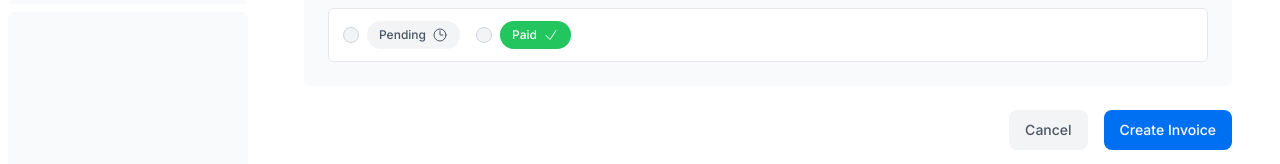
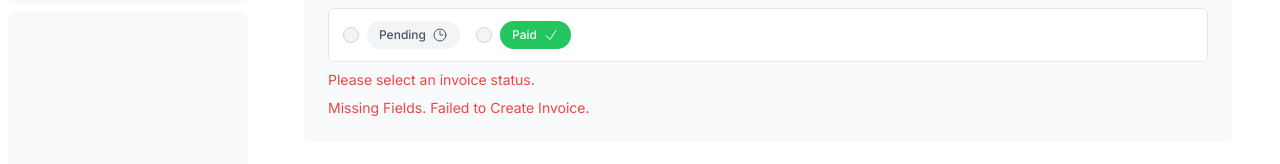
Before and after one commit to juanse77/ejemplo-next, a Next.js app: page /dashboard/invoices/create in a window 1280 px wide. Both pictures are taken after typing "5" into the empty fields and a click on the button "Create Invoice". Shown: the part 340-504 px from the top of the page. Built offline with nearby package versions, Linux system fonts and the light colour scheme; no server answers; the database is empty; a web font is replaced by a local one.

Commit message:
Add validations

```diff
--- a/app/lib/actions.ts
+++ b/app/lib/actions.ts
@@ -50,7 +50,7 @@ export async function createInvoice( prevState: State, formData: FormData ) {
     } catch ( error ) {
         // If a database error occurs, return a more specific error.
         return {
-            message: `Database Error: Failed to Create Invoice - ${error}`,
+            message: `Database Error: Failed to Create Invoice - ${ error }`,
         };
     }
 
@@ -58,23 +58,35 @@ export async function createInvoice( prevState: State, formData: FormData ) {
     redirect( '/dashboard/invoices' );
 }
 
-export async function updateInvoice( id: string, formData: FormData ) {
-    const { customerId, amount, status } = UpdateInvoice.parse( {
+export async function updateInvoice(
+    id: string,
+    prevState: State,
+    formData: FormData,
+) {
+    const validatedFields = UpdateInvoice.safeParse( {
         customerId: formData.get( 'customerId' ),
         amount: formData.get( 'amount' ),
         status: formData.get( 'status' ),
     } );
 
+    if ( !validatedFields.success ) {
+        return {
+            errors: validatedFields.error.flatten().fieldErrors,
+            message: 'Missing Fields. Failed to Update Invoice.',
+        };
+    }
+
+    const { customerId, amount, status } = validatedFields.data;
     const amountInCents = amount * 100;
 
     try {
         await sql`
-            UPDATE invoices
-            SET customer_id = ${ customerId }, amount = ${ amountInCents }, status = ${ status }
-            WHERE id = ${ id }
-          `;
+        UPDATE invoices
+        SET customer_id = ${ customerId }, amount = ${ amountInCents }, status = ${ status }
+        WHERE id = ${ id }
+      `;
     } catch ( error ) {
-        return { message: `Database Error: Failed to Update Invoice - ${error}` };
+        return { message: 'Database Error: Failed to Update Invoice.' };
     }
 
     revalidatePath( '/dashboard/invoices' );
@@ -87,7 +99,7 @@ export async function deleteInvoice( id: string ) {
         revalidatePath( '/dashboard/invoices' );
         return { message: 'Deleted Invoice.' };
     } catch ( error ) {
-        return { message: `Database Error: Failed to Delete Invoice - ${error}` };
+        return { message: `Database Error: Failed to Delete Invoice - ${ error }` };
     }
 }
 
--- a/app/ui/invoices/create-form.tsx
+++ b/app/ui/invoices/create-form.tsx
@@ -71,8 +71,17 @@ export default function Form( {
                                 step="0.01"
                                 placeholder="Enter USD amount"
                                 className="peer block w-full rounded-md border border-gray-200 py-2 pl-10 text-sm outline-2 placeholder:text-gray-500"
+                                aria-describedby="amount-error"
                             />
                             <CurrencyDollarIcon className="pointer-events-none absolute left-3 top-1/2 h-[18px] w-[18px] -translate-y-1/2 text-gray-500 peer-focus:text-gray-900" />
+                        </div>
+                        <div id="amount-error" aria-live="polite" aria-atomic="true">
+                            { state.errors?.amount &&
+                                state.errors.amount.map( ( error: string ) => (
+                                    <p className="mt-2 text-sm text-red-500" key={ error }>
+                                        { error }
+                                    </p>
+                                ) ) }
                         </div>
                     </div>
                 </div>
@@ -91,6 +100,7 @@ export default function Form( {
                                     type="radio"
                                     value="pending"
                                     className="h-4 w-4 cursor-pointer border-gray-300 bg-gray-100 text-gray-600 focus:ring-2"
+                                    aria-describedby="state-error"
                                 />
                                 <label
                                     htmlFor="pending"
@@ -116,6 +126,21 @@ export default function Form( {
                             </div>
                         </div>
                     </div>
+                    <div id="state-error" aria-live="polite" aria-atomic="true">
+                        { state.errors?.status &&
+                            state.errors.status.map( ( error: string ) => (
+                                <p className="mt-2 text-sm text-red-500" key={ error }>
+                                    { error }
+                                </p>
+                            ) ) }
+                    </div>
+                    <div id="any-error" aria-live="polite" aria-atomic="true">
+                        { state.message &&
+                            <p className="mt-2 text-sm text-red-500" key={ state.message }>
+                                { state.message }
+                            </p>
+                        }
+                    </div>
                 </fieldset>
             </div>
             <div className="mt-6 flex justify-end gap-4">
--- a/app/ui/invoices/edit-form.tsx
+++ b/app/ui/invoices/edit-form.tsx
@@ -9,7 +9,9 @@ import {
 } from '@heroicons/react/24/outline';
 import Link from 'next/link';
 import { Button } from '@/app/ui/button';
-import { updateInvoice } from '@/app/lib/actions';
+import { updateInvoice, State } from '@/app/lib/actions';
+
+import { useActionState } from 'react';
 
 export default function EditInvoiceForm( {
     invoice,
@@ -18,9 +20,12 @@ export default function EditInvoiceForm( {
     invoice: InvoiceForm;
     customers: CustomerField[];
 } ) {
-    const updateInvoiceWithId = updateInvoice.bind(null, invoice.id);
+    const initialState: State = { message: null, errors: {} };
+    const updateInvoiceWithId = updateInvoice.bind( null, invoice.id );
+    const [ state, formAction ] = useActionState( updateInvoiceWithId, initialState );
+
     return (
-        <form action={updateInvoiceWithId}>
+        <form action={ formAction }>
         <div className="rounded-md bg-gray-50 p-4 md:p-6">
             {/* Customer Name */ }
             <div className="mb-4">
```
Lines whose indentation alone changed are shown as unchanged.
